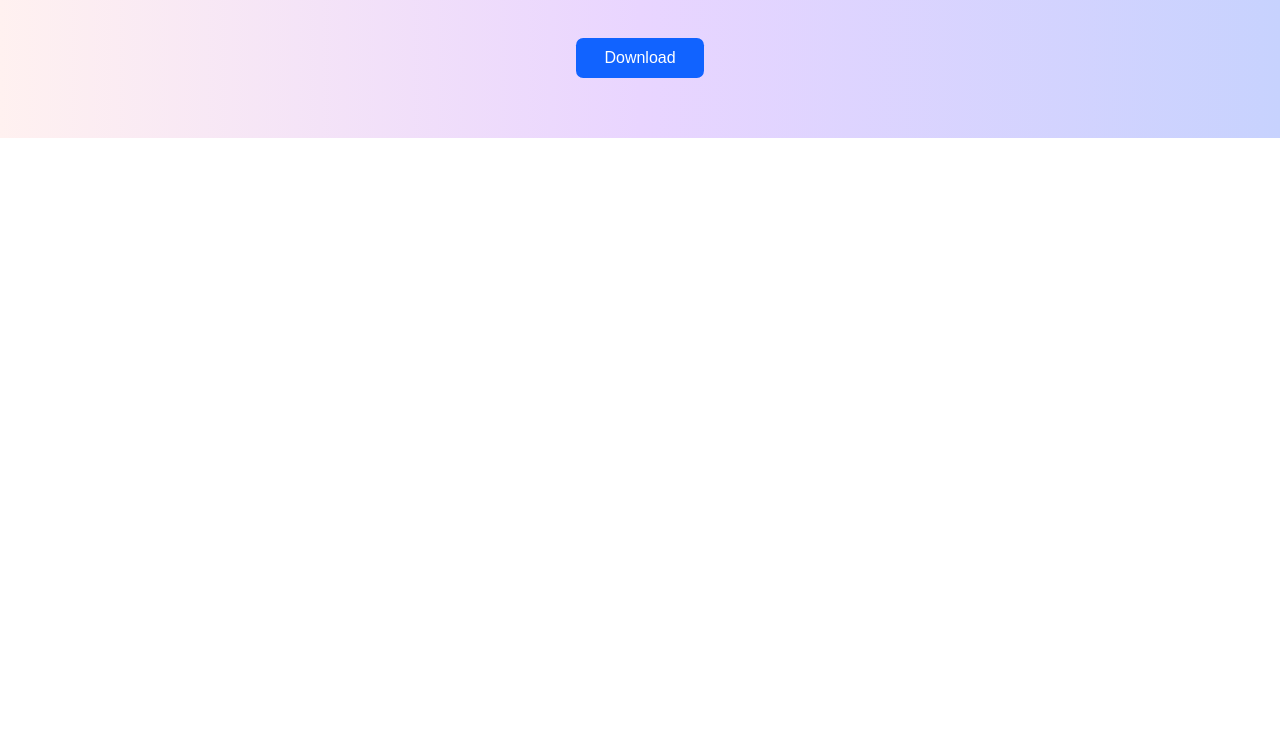
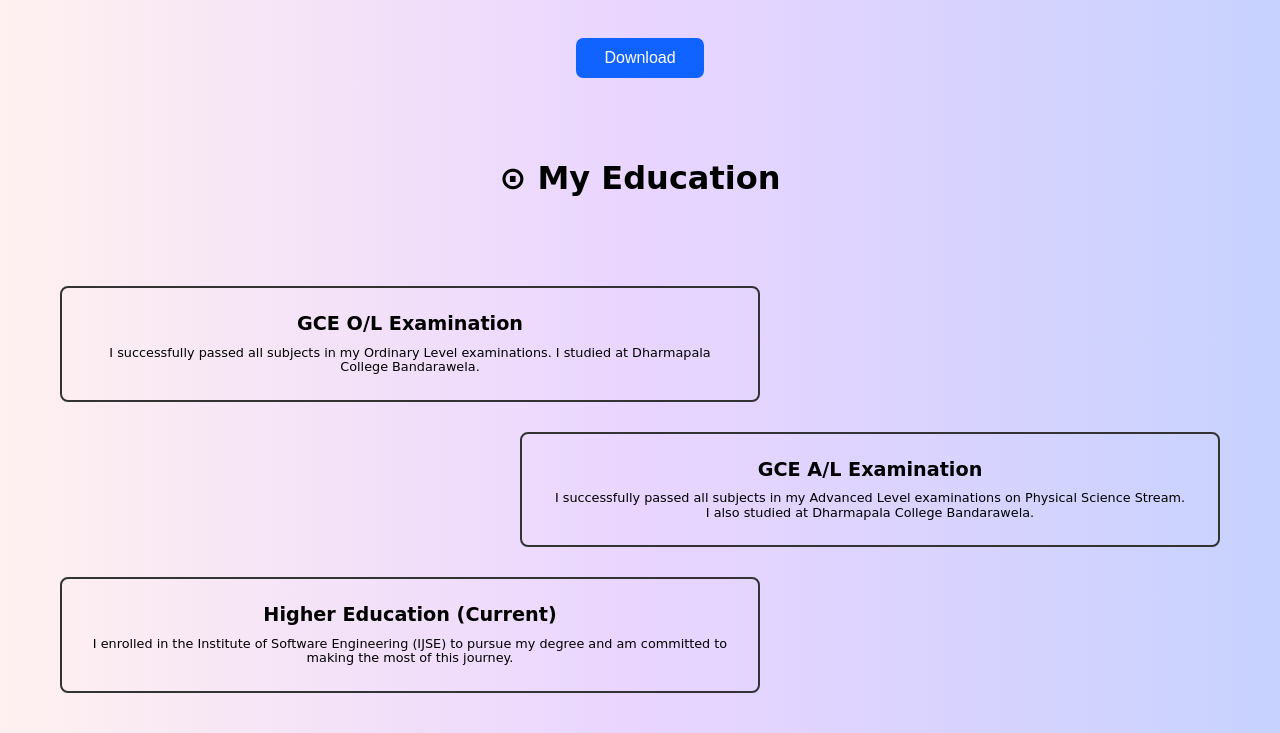
Before and after one commit to thilina-fer/my-peersonal-portfolio, a plain HTML site: page index.html in a window 1280 px wide. Shown: the part 1186-1919 px from the top of the page. Before the commit the page ends 1324 px from the top, so only its background shows below. Drawn offline with Linux system fonts and the light colour scheme; files whose address does not match are found by name; a web font is replaced by a local one.

Commit message:
create a education section

```diff
--- a/index.html
+++ b/index.html
@@ -103,19 +103,19 @@
           <div class="about-content">
             <p>
               Hi! I'm <strong>Thilina Dilshan</strong>, a
-              <strong>Sri Lankan</strong> software engineer <br/>
-              driven by the pure joy of creation. <br/><br/>
+              <strong>Sri Lankan</strong> software engineer <br />
+              driven by the pure joy of creation. <br /><br />
 
               My specialty lies in Java, where I combine robust backend logic
-              <br/>
+              <br />
               with the beautiful, fluid design capabilities of JavaFX.
-              <br/><br/>
+              <br /><br />
 
               <span>
                 I view software as an art, aiming to engineer applications that
-                are <br/>
+                are <br />
                 not just functional, but genuinely intuitive and deeply engaging
-                <br/>
+                <br />
                 for every user.
               </span>
             </p>
@@ -141,7 +141,39 @@
               </span>
             </div>
           </div>
+        </div>
+      </div>
+    </section>
 
+    <!-- ======== Education ======== -->
+    <section id="education">
+     <div class="title-div">
+        <h1 class="title">&odot; My Education</h1>
+      </div>
+      <div class="education-outer-div">
+        <div class="edu-inner-div">
+          <h3 class="edu-title">GCE O/L Examination</h3>
+          <p class="edu-description">
+            I successfully passed all subjects in my Ordinary Level
+            examinations. I studied at Dharmapala College Bandarawela.
+          </p>
+        </div>
+
+        <div class="edu-inner-div">
+          <h3 class="edu-title">GCE A/L Examination</h3>
+          <p class="edu-description">
+            I successfully passed all subjects in my Advanced Level examinations
+            on Physical Science Stream. I also studied at Dharmapala College
+            Bandarawela.
+          </p>
+        </div>
+
+        <div class="edu-inner-div">
+          <h3 class="edu-title">Higher Education (Current)</h3>
+          <p class="edu-description">
+            I enrolled in the Institute of Software Engineering (IJSE) to pursue
+            my degree and am committed to making the most of this journey.
+          </p>
         </div>
       </div>
     </section>
--- a/styles.css
+++ b/styles.css
@@ -25,6 +25,7 @@
   --button-hover: #8b5cf6;
   --content-color: black;
   --content-font: "Shadows Into Light Two", cursive;
+  --border-color:#333333;
 }
 
 body.dark-theme {
@@ -53,6 +54,7 @@ body.dark-theme {
   --button-hover: #a78bfa;
   --content-color: white;
   --content-font: "Shadows Into Light Two", cursive;
+  --border-color:white;
 }
 
 /* Base Styles */
@@ -572,6 +574,58 @@ nav {
   height: 20vh;
 }
 
+/* ======== Education ========== */
+
+
+.education-outer-div {
+    display: flex;
+    flex-direction: column;
+    gap: 30px;
+    margin: 40px;
+    padding: 0 20px;
+}
+
+.edu-inner-div {
+    padding: 25px 30px;
+    border-radius: 8px;
+    box-shadow: 0 4px 15px var(--nav-shadow);
+    text-align: center;
+    border: 2px solid;
+    border: 2px solid var(--border-color);
+    max-width: 700px;
+
+}
+
+
+.edu-title {
+    font-size: clamp(0.8rem , 1.5vw , 2.5rem);
+    margin-bottom: 10px;
+    font-family: var(--content-font);
+    color: var(--content-color);
+
+}
+
+.edu-description {
+    font-size: clamp(0.8rem , 1vw , 2.5rem);
+    font-family: var(--content-font);
+    color: var(--content-color);
+}
+
+.education-outer-div > .edu-inner-div:nth-child(odd) {
+  align-self: flex-start;
+}
+
+
+.education-outer-div > .edu-inner-div:nth-child(even) {
+  align-self: flex-end;
+}
+
+.edu-inner-div:hover{
+  scale: 1.02;
+  border-color: var(--button-hover);
+}
+
+
 /* Tablet Styles */
 @media (max-width: 720px) {
   .navbar {
```
Lines whose indentation alone changed are shown as unchanged.
